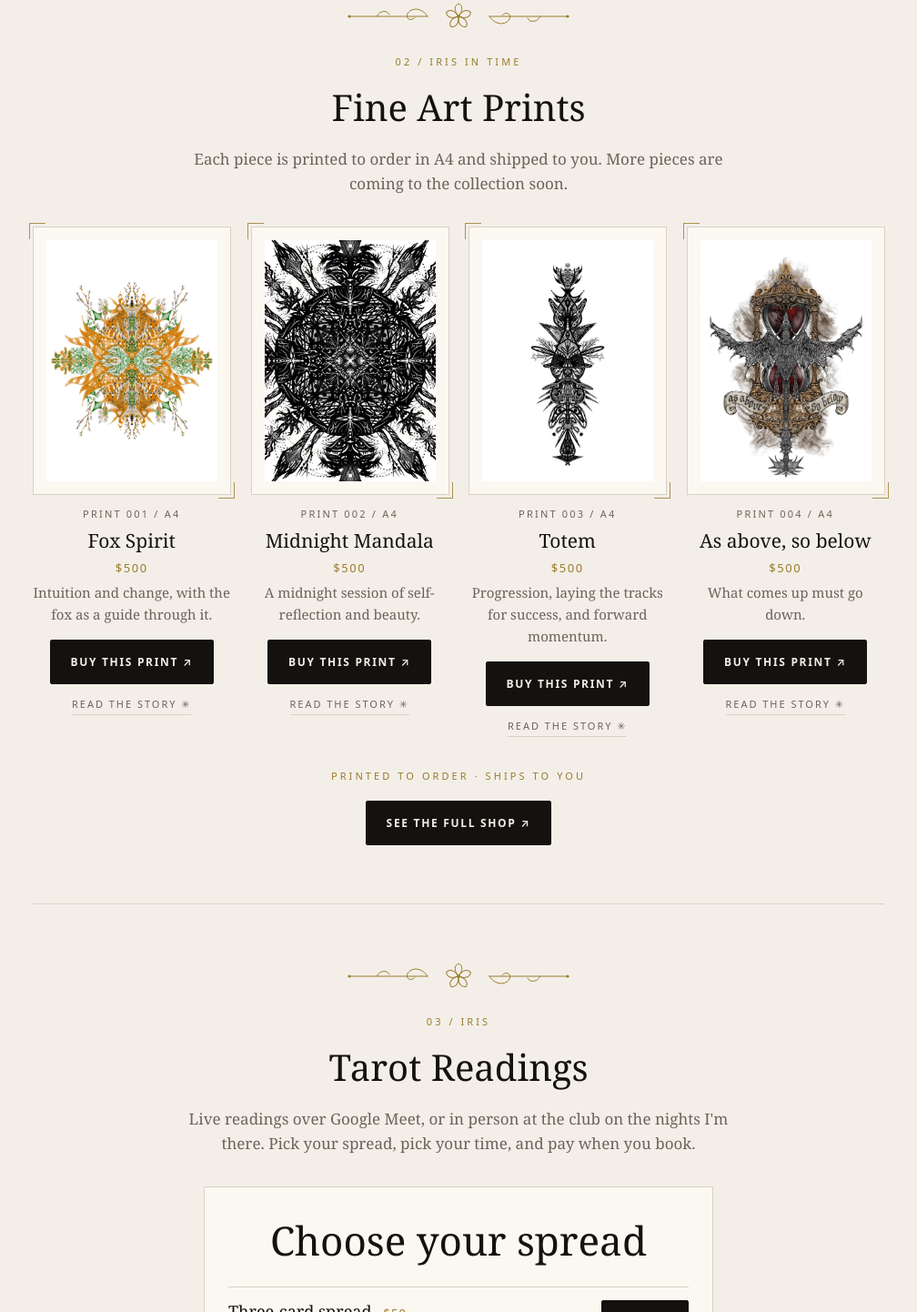
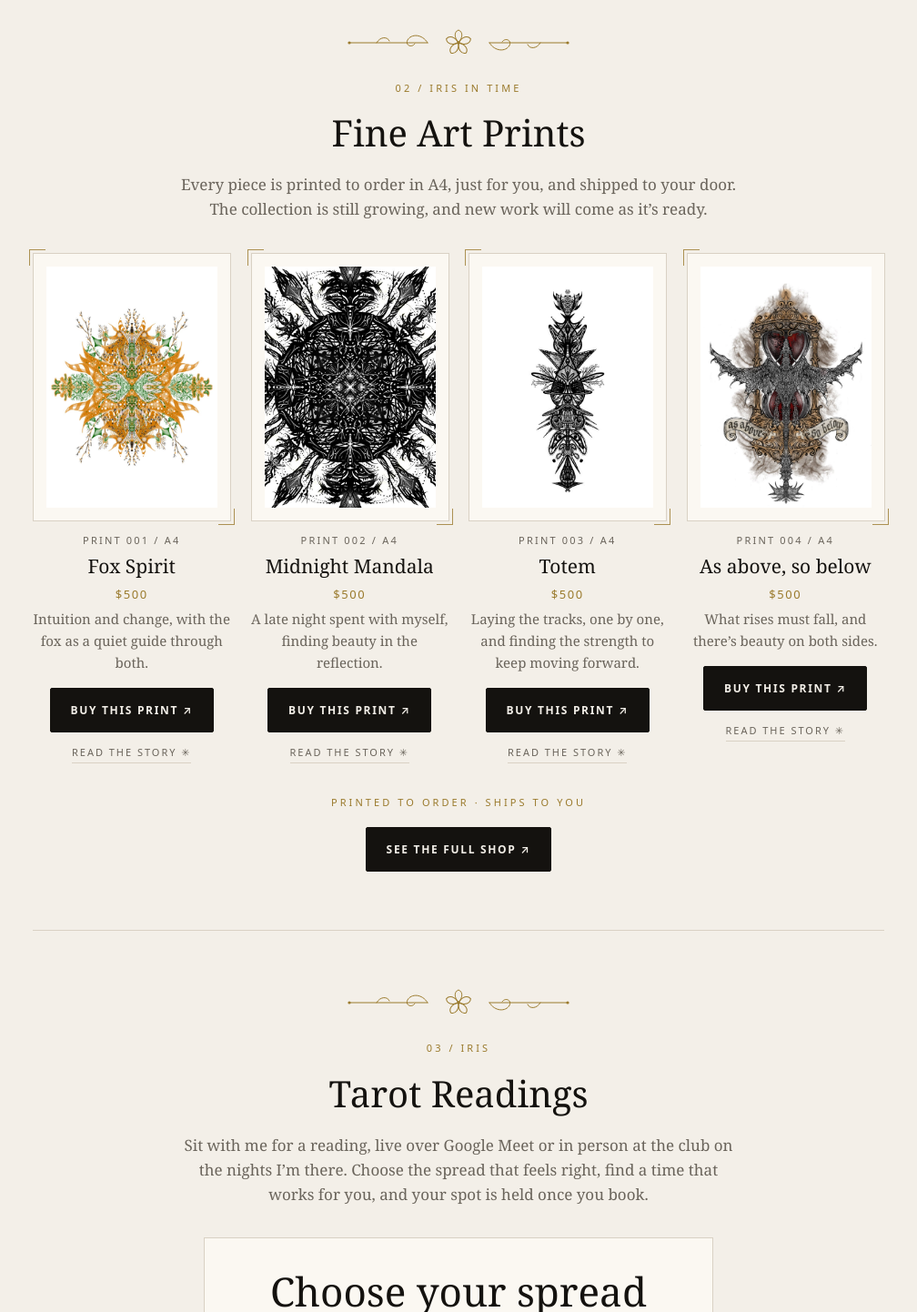
Before and after one commit to kressleinzuri-cpu/Vow-and-Venom, a plain HTML site: page index.html in a window 1280 px wide. Shown: the part 1358-2800 px from the top of the page at 91% size, without its empty margins (136-1144 px from the left). Drawn offline with Linux system fonts and the light colour scheme.

Commit message:
Soften site descriptions
Co-Authored-By: Claude Opus 5.5 <noreply@anthropic.com>
Claude-Session: https://claude.ai/code/session_013GQTQCmmERvTD3E4kcQifm

```diff
--- a/index.html
+++ b/index.html
@@ -233,7 +233,7 @@ footer{padding:48px 0 56px;border-top:1px solid var(--line)}
   <canvas id="vines" aria-hidden="true"></canvas>
   <div class="eyebrow">Creative House / Leena / Iris in Time</div>
   <h1>Vow <em>&amp;</em> Venom</h1>
-  <p class="lede">Dance, art, and tarot. Book Leena for a private dance, take home a fine art print from Iris in Time, or sit down for a reading.</p>
+  <p class="lede">A creative house for dance, art, and tarot. Spend a night with Leena, bring home a piece from Iris in Time, or sit down for a reading and see what the cards have to say.</p>
   <div class="btns"><a class="btn" href="#tarot">Book a reading ↗</a><a class="btn alt" href="#prints">Shop prints ↗</a><a class="btn alt" href="#dance">Book a dance ↗</a></div>
   <a class="status" id="status" href="#dance" hidden><i></i><span></span></a>
 </div>
@@ -241,7 +241,7 @@ footer{padding:48px 0 56px;border-top:1px solid var(--line)}
 <section id="dance">
   <div class="eyebrow">01 / Leena</div>
   <h2>Dance</h2>
-  <p class="p">Catch me live at the club three nights a week, or book ahead so your night is set before you walk in.</p>
+  <p class="p">You can find me at the club three nights a week. If you&rsquo;d like time set aside just for you, book ahead and we&rsquo;ll plan your night together.</p>
   <div class="days">
     <div class="day"><b>Wednesday</b><span>At the club</span></div>
     <div class="day"><b>Friday</b><span>At the club</span></div>
@@ -262,13 +262,13 @@ footer{padding:48px 0 56px;border-top:1px solid var(--line)}
 <section id="prints">
   <div class="eyebrow">02 / Iris in Time</div>
   <h2>Fine Art Prints</h2>
-  <p class="p">Each piece is printed to order in A4 and shipped to you. More pieces are coming to the collection soon.</p>
+  <p class="p">Every piece is printed to order in A4, just for you, and shipped to your door. The collection is still growing, and new work will come as it&rsquo;s ready.</p>
   <div class="grid">
     <div class="print" data-story="The fox is a guide of natural grace and fierceness: the fierceness it takes to navigate violence and balance all of the change in the world. To self-heal, and find within the answers that were needed." data-n="001" data-art="assets/fox-spirit.jpg" data-shop="https://irisintime.myshopify.com/products/fox-spirit">
       <button class="print-link" type="button" aria-label="Open Fox Spirit">
       <div class="frame"><div class="art"><img src="assets/fox-spirit.jpg" alt="Fox Spirit, fine art print by Iris in Time" loading="lazy"></div></div>
       <div class="tag">Print 001 / A4</div><h3>Fox Spirit</h3><div class="price-line">$500</div>
-      <p>Intuition and change, with the fox as a guide through it.</p>
+      <p>Intuition and change, with the fox as a quiet guide through both.</p>
     </button>
       <div class="print-actions"><a class="btn" href="https://irisintime.myshopify.com/products/fox-spirit" target="_blank" rel="noopener">Buy this print ↗</a><button class="story-btn" type="button">Read the story ✳</button></div>
     </div>
@@ -276,7 +276,7 @@ footer{padding:48px 0 56px;border-top:1px solid var(--line)}
       <button class="print-link" type="button" aria-label="Open Midnight Mandala">
       <div class="frame"><div class="art"><img src="assets/midnight-mandala.jpg" alt="Midnight Mandala, fine art print by Iris in Time" loading="lazy"></div></div>
       <div class="tag">Print 002 / A4</div><h3>Midnight Mandala</h3><div class="price-line">$500</div>
-      <p>A midnight session of self-reflection and beauty.</p>
+      <p>A late night spent with myself, finding beauty in the reflection.</p>
     </button>
       <div class="print-actions"><a class="btn" href="https://irisintime.myshopify.com/products/midnight-mandala" target="_blank" rel="noopener">Buy this print ↗</a><button class="story-btn" type="button">Read the story ✳</button></div>
     </div>
@@ -284,14 +284,14 @@ footer{padding:48px 0 56px;border-top:1px solid var(--line)}
       <button class="print-link" type="button" aria-label="Open Totem">
       <div class="frame"><div class="art"><img src="assets/totem.jpg" alt="Totem, fine art print by Iris in Time" loading="lazy"></div></div>
       <div class="tag">Print 003 / A4</div><h3>Totem</h3><div class="price-line">$500</div>
-      <p>Progression, laying the tracks for success, and forward momentum.</p>
+      <p>Laying the tracks, one by one, and finding the strength to keep moving forward.</p>
     </button>
       <div class="print-actions"><a class="btn" href="https://irisintime.myshopify.com/products/totem" target="_blank" rel="noopener">Buy this print ↗</a><button class="story-btn" type="button">Read the story ✳</button></div>
     </div>
     <div class="print" data-story="What comes up must go down. Within both worlds, there are beautiful things in life, and suffering teaches us to cherish the good." data-n="004" data-art="assets/as-above-so-below.jpg" data-shop="https://irisintime.myshopify.com/products/as-above-so-below">
       <button class="print-link" type="button" aria-label="Open As above, so below"><div class="frame"><div class="art"><img src="assets/as-above-so-below.jpg" alt="As above, so below, fine art print by Iris in Time" loading="lazy"></div></div>
       <div class="tag">Print 004 / A4</div><h3>As above, so below</h3><div class="price-line">$500</div>
-      <p>What comes up must go down.</p>
+      <p>What rises must fall, and there&rsquo;s beauty on both sides.</p>
     </button>
       <div class="print-actions"><a class="btn" href="https://irisintime.myshopify.com/products/as-above-so-below" target="_blank" rel="noopener">Buy this print ↗</a><button class="story-btn" type="button">Read the story ✳</button></div>
     </div>
@@ -303,7 +303,7 @@ footer{padding:48px 0 56px;border-top:1px solid var(--line)}
 <section id="tarot">
   <div class="eyebrow">03 / Iris</div>
   <h2>Tarot Readings</h2>
-  <p class="p">Live readings over Google Meet, or in person at the club on the nights I'm there. Pick your spread, pick your time, and pay when you book.</p>
+  <p class="p">Sit with me for a reading, live over Google Meet or in person at the club on the nights I&rsquo;m there. Choose the spread that feels right, find a time that works for you, and your spot is held once you book.</p>
   <div class="reading">
     <div class="price">Choose your spread</div>
     <ul class="spreads">
```
